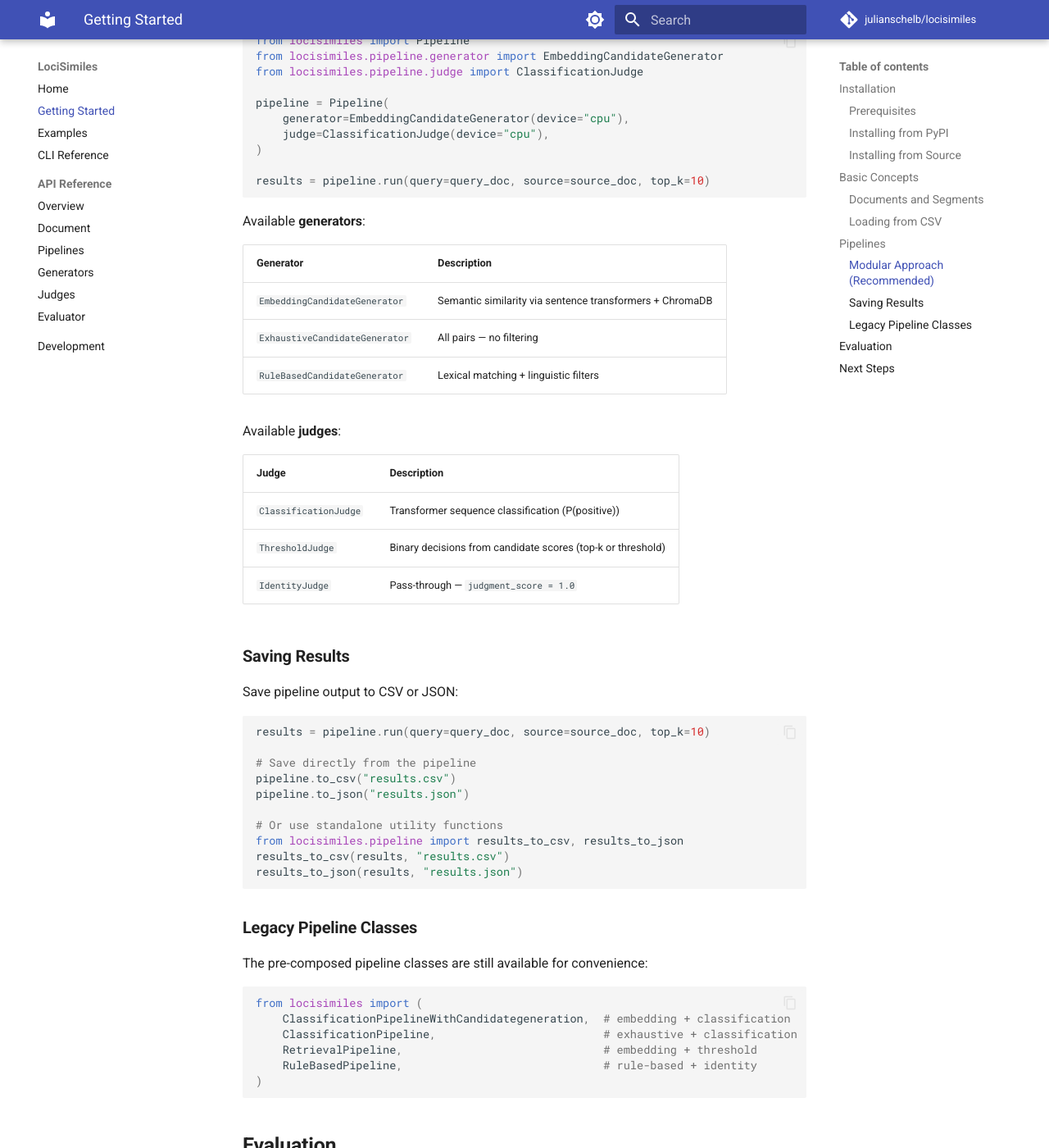
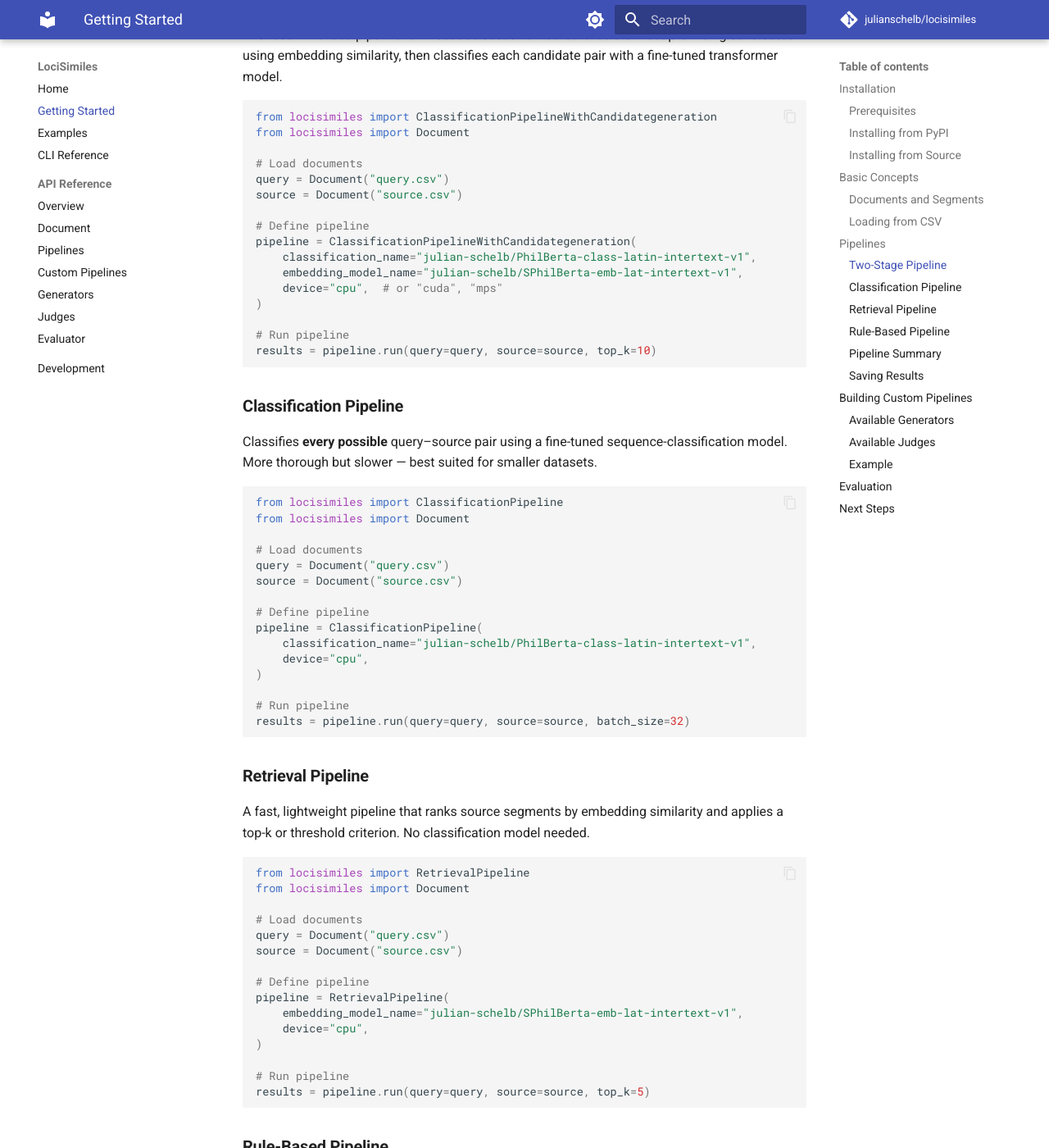
Before and after one commit to julianschelb/locisimiles, an MkDocs documentation site: the page built from docs/getting-started.md, in a window 1280 px wide and 1400 px high, scrolled down 1537 px. Shown: the whole window at 82% size. Built offline with MkDocs 1.6.1 and Material for MkDocs 9.7.7, drawn with Linux system fonts in a browser that asks for light colours; comment, search, counter and statistics services are not loaded; some of the changed text lies outside the part shown.

Commit message:
feat: Add custom pipeline documentation and update pipeline examples

````diff
--- a/docs/api/pipelines.md
+++ b/docs/api/pipelines.md
@@ -1,52 +1,32 @@
-# Pipelines Module
+# Pipelines
 
-Processing pipelines for intertextual detection.
+Ready-to-use pipelines for detecting intertextual parallels in Latin literature.
 
-## Pipeline (Composer)
+Each pipeline loads its own models and exposes a single `run()` method that
+accepts two `Document` objects and returns scored results.
 
-Compose any generator and judge into a full pipeline.
+## ClassificationPipelineWithCandidategeneration
 
-::: locisimiles.pipeline.pipeline.Pipeline
+::: locisimiles.pipeline.two_stage.TwoStagePipeline
     options:
       heading_level: 3
+      show_root_heading: false
+
+## ClassificationPipeline
+
+::: locisimiles.pipeline.classification.ExhaustiveClassificationPipeline
+    options:
+      heading_level: 3
+      show_root_heading: false
 
 ## RetrievalPipeline
-
-Find similar passages using semantic embeddings.
 
 ::: locisimiles.pipeline.retrieval.RetrievalPipeline
     options:
       heading_level: 3
 
-## ClassificationPipeline
-
-Classify text pairs using transformer models (exhaustive comparison).
-
-::: locisimiles.pipeline.classification.ClassificationPipeline
-    options:
-      heading_level: 3
-
-## ClassificationPipelineWithCandidategeneration
-
-Two-stage pipeline: retrieval for candidate generation, then classification.
-
-::: locisimiles.pipeline.two_stage.ClassificationPipelineWithCandidategeneration
-    options:
-      heading_level: 3
-
 ## RuleBasedPipeline
-
-Rule-based pipeline using lexical matching and linguistic filters.
 
 ::: locisimiles.pipeline.rule_based.RuleBasedPipeline
     options:
       heading_level: 3
-
-## Type Definitions
-
-Data classes for pipeline results.
-
-::: locisimiles.pipeline._types
-    options:
-      heading_level: 3
-      show_category_heading: false
--- a/docs/getting-started.md
+++ b/docs/getting-started.md
@@ -54,11 +54,155 @@ The CSV should have columns for `id` and `text` (column names are configurable).
 
 ## Pipelines
 
-LociSimiles provides a **modular pipeline architecture** where you compose
-a **generator** (candidate selection) with a **judge** (scoring/classification)
-using the generic `Pipeline` class.
+LociSimiles provides ready-to-use pipelines for detecting intertextual links.
+Each pipeline takes a **query document** and a **source document** and returns
+scored matches.
 
-### Modular Approach (Recommended)
+### Two-Stage Pipeline
+
+The recommended pipeline for most use cases. It first retrieves the most
+promising candidates using embedding similarity, then classifies each
+candidate pair with a fine-tuned transformer model.
+
+```python
+from locisimiles import ClassificationPipelineWithCandidategeneration
+from locisimiles import Document
+
+# Load documents
+query = Document("query.csv")
+source = Document("source.csv")
+
+# Define pipeline
+pipeline = ClassificationPipelineWithCandidategeneration(
+    classification_name="julian-schelb/PhilBerta-class-latin-intertext-v1",
+    embedding_model_name="julian-schelb/SPhilBerta-emb-lat-intertext-v1",
+    device="cpu",  # or "cuda", "mps"
+)
+
+# Run pipeline
+results = pipeline.run(query=query, source=source, top_k=10)
+```
+
+### Classification Pipeline
+
+Classifies **every possible** query–source pair using a fine-tuned
+sequence-classification model. More thorough but slower — best suited for
+smaller datasets.
+
+```python
+from locisimiles import ClassificationPipeline
+from locisimiles import Document
+
+# Load documents
+query = Document("query.csv")
+source = Document("source.csv")
+
+# Define pipeline
+pipeline = ClassificationPipeline(
+    classification_name="julian-schelb/PhilBerta-class-latin-intertext-v1",
+    device="cpu",
+)
+
+# Run pipeline
+results = pipeline.run(query=query, source=source, batch_size=32)
+```
+
+### Retrieval Pipeline
+
+A fast, lightweight pipeline that ranks source segments by embedding
+similarity and applies a top-k or threshold criterion. No classification
+model needed.
+
+```python
+from locisimiles import RetrievalPipeline
+from locisimiles import Document
+
+# Load documents
+query = Document("query.csv")
+source = Document("source.csv")
+
+# Define pipeline
+pipeline = RetrievalPipeline(
+    embedding_model_name="julian-schelb/SPhilBerta-emb-lat-intertext-v1",
+    device="cpu",
+)
+
+# Run pipeline
+results = pipeline.run(query=query, source=source, top_k=5)
+```
+
+### Rule-Based Pipeline
+
+A purely lexical pipeline that does not require any neural models.
+It finds shared words between segments and applies distance, punctuation,
+and optional POS / similarity filters.
+
+```python
+from locisimiles import RuleBasedPipeline
+from locisimiles import Document
+
+# Load documents
+query = Document("query.csv")
+source = Document("source.csv")
+
+# Define pipeline
+pipeline = RuleBasedPipeline(min_shared_words=2, max_distance=3)
+
+# Run pipeline
+results = pipeline.run(query=query, source=source)
+```
+
+### Pipeline Summary
+
+| Pipeline | Speed | Models required | Best for |
+|----------|-------|-----------------|----------|
+| `ClassificationPipelineWithCandidategeneration` | Medium | Embedding + classifier | Most use cases |
+| `ClassificationPipeline` | Slow | Classifier | Small datasets, exhaustive comparison |
+| `RetrievalPipeline` | Fast | Embedding | Quick similarity search |
+| `RuleBasedPipeline` | Fast | None | No GPU, lexical matching |
+
+### Saving Results
+
+Save pipeline output to CSV or JSON:
+
+```python
+results = pipeline.run(query=query, source=source, top_k=10)
+
+# Save directly from the pipeline
+pipeline.to_csv("results.csv")
+pipeline.to_json("results.json")
+
+# Or use standalone utility functions
+from locisimiles.pipeline import results_to_csv, results_to_json
+results_to_csv(results, "results.csv")
+results_to_json(results, "results.json")
+```
+
+## Building Custom Pipelines
+
+For advanced use cases you can compose your own pipeline from individual
+**generators** and **judges** using the generic `Pipeline` class.
+
+A **generator** selects candidate source segments for each query segment.
+A **judge** then scores or classifies each candidate pair.
+
+### Available Generators
+
+| Generator | Description |
+|-----------|-------------|
+| `EmbeddingCandidateGenerator` | Semantic similarity via sentence transformers + ChromaDB |
+| `ExhaustiveCandidateGenerator` | All pairs — no filtering |
+| `RuleBasedCandidateGenerator` | Lexical matching + linguistic filters |
+
+### Available Judges
+
+| Judge | Description |
+|-------|-------------|
+| `ClassificationJudge` | Transformer sequence classification (P(positive)) |
+| `ThresholdJudge` | Binary decisions from candidate scores (top-k or threshold) |
+| `IdentityJudge` | Pass-through — `judgment_score = 1.0` |
+
+### Example
 
 ```python
 from locisimiles import Pipeline
@@ -71,52 +215,10 @@ pipeline = Pipeline(
 )
 
 results = pipeline.run(query=query_doc, source=source_doc, top_k=10)
-```
 
-Available **generators**:
-
-| Generator | Description |
-|-----------|-------------|
-| `EmbeddingCandidateGenerator` | Semantic similarity via sentence transformers + ChromaDB |
-| `ExhaustiveCandidateGenerator` | All pairs — no filtering |
-| `RuleBasedCandidateGenerator` | Lexical matching + linguistic filters |
-
-Available **judges**:
-
-| Judge | Description |
-|-------|-------------|
-| `ClassificationJudge` | Transformer sequence classification (P(positive)) |
-| `ThresholdJudge` | Binary decisions from candidate scores (top-k or threshold) |
-| `IdentityJudge` | Pass-through — `judgment_score = 1.0` |
-
-### Saving Results
-
-Save pipeline output to CSV or JSON:
-
-```python
-results = pipeline.run(query=query_doc, source=source_doc, top_k=10)
-
-# Save directly from the pipeline
-pipeline.to_csv("results.csv")
-pipeline.to_json("results.json")
-
-# Or use standalone utility functions
-from locisimiles.pipeline import results_to_csv, results_to_json
-results_to_csv(results, "results.csv")
-results_to_json(results, "results.json")
-```
-
-### Legacy Pipeline Classes
-
-The pre-composed pipeline classes are still available for convenience:
-
-```python
-from locisimiles import (
-    ClassificationPipelineWithCandidategeneration,  # embedding + classification
-    ClassificationPipeline,                         # exhaustive + classification
-    RetrievalPipeline,                              # embedding + threshold
-    RuleBasedPipeline,                              # rule-based + identity
-)
+# You can also run each stage separately
+candidates = pipeline.generate_candidates(query=query_doc, source=source_doc, top_k=10)
+results = pipeline.judge_candidates(query=query_doc, candidates=candidates)
 ```
 
 ## Evaluation
--- a/mkdocs.yml
+++ b/mkdocs.yml
@@ -103,6 +103,7 @@ nav:
     - Overview: api/index.md
     - Document: api/document.md
     - Pipelines: api/pipelines.md
+    - Custom Pipelines: api/custom-pipelines.md
     - Generators: api/generators.md
     - Judges: api/judges.md
     - Evaluator: api/evaluator.md
````
Also changed, not shown: docs/api/custom-pipelines.md (added, +27 -0 lines), 11 other files.
